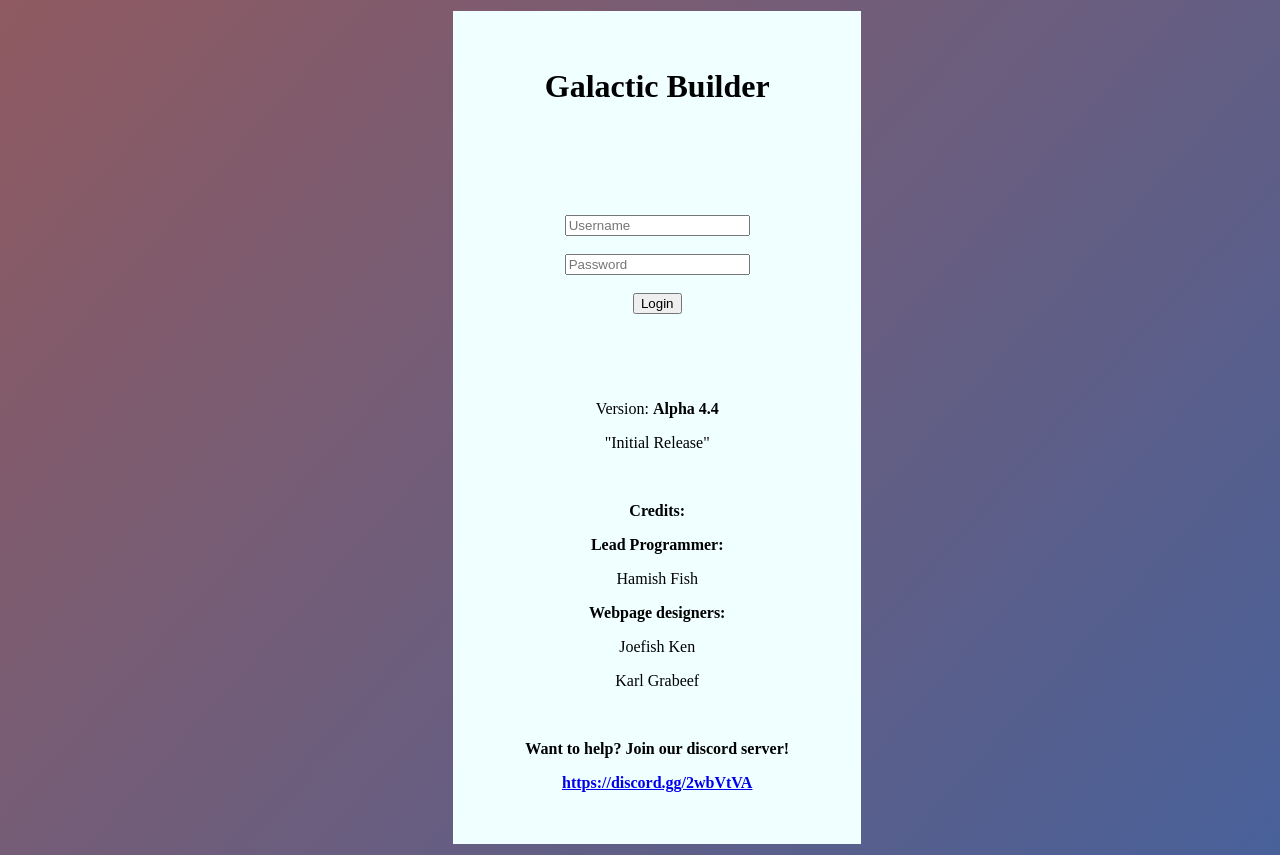
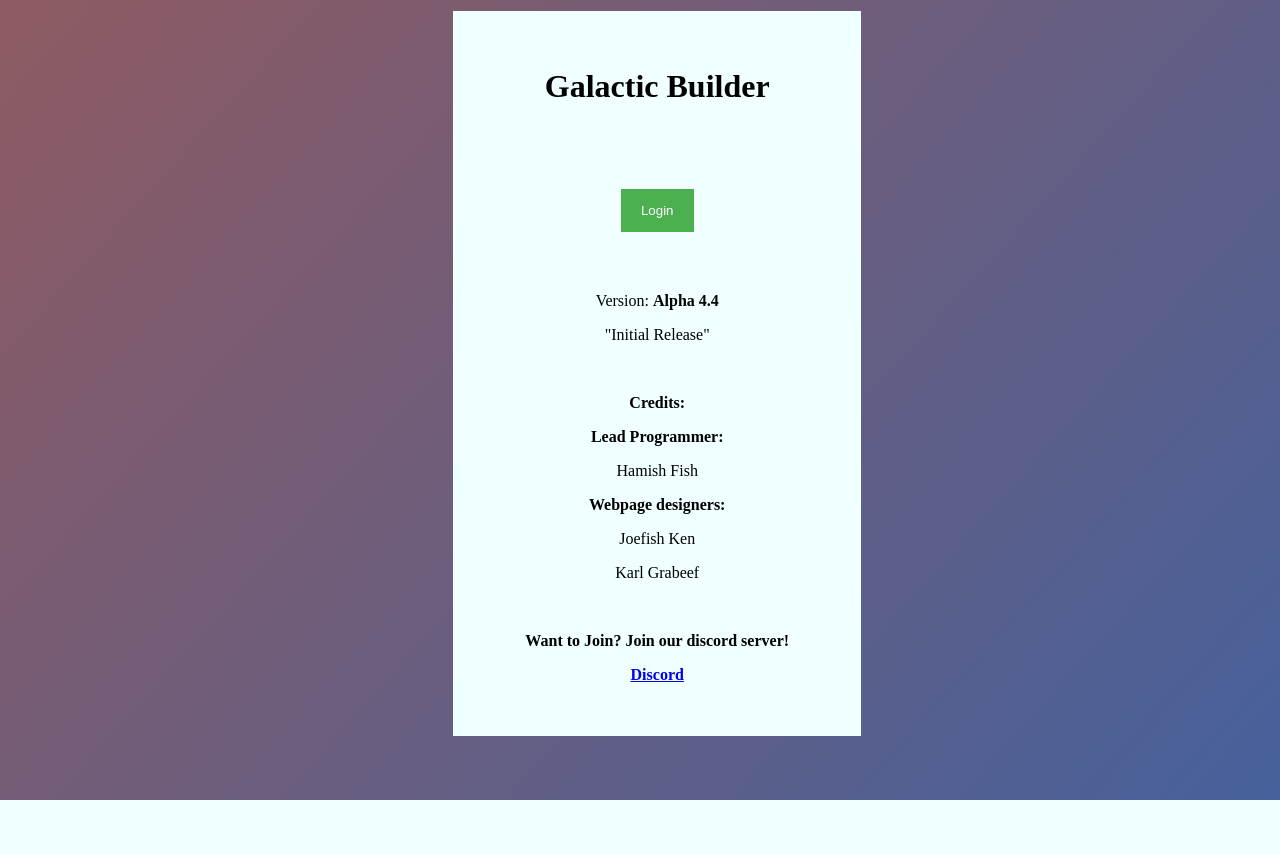
Before and after one commit to gyndlf/galactic-builder, a Flask app: page / in a window 1280 px wide. After the commit the page ends 800 px from the top, so only its background shows below. Run offline with Flask 2, Linux system fonts and the light colour scheme.

Commit message:
Updated login page

```diff
--- a/templates/index.html
+++ b/templates/index.html
@@ -6,6 +6,19 @@
 		<meta name="viewport" content="width=device-width, initial-scale=1.0">
 		<link rel="shortcut icon" href="{{ url_for('static', filename='favicon.ico') }}">
 		<title>Galactic Builder</title>
+
+        <script>
+// Get the modal
+var modal = document.getElementById('id01');
+
+// When the user clicks anywhere outside of the modal, close it
+window.onclick = function(event) {
+    if (event.target == modal) {
+        modal.style.display = "none";
+    }
+}
+</script>
+
 
 		<style type="text/css">
 
@@ -21,40 +34,179 @@
 				100% {background-position: 0% 50%;}
 			}
 
-			div {
+            #div {
 				background-color: azure;
 				text-align: center;
 				align: center;
 				width: 50%;
             }
+
 			#leftthing {
 				width: 35%;
 			}
 			table {
 				width: 100%;
 			}
+
+/* Full-width input fields */
+input[type=text], input[type=password] {
+    width: 100%;
+    padding: 12px 20px;
+    margin: 8px 0;
+    display: inline-block;
+    border: 1px solid #ccc;
+    box-sizing: border-box;
+}
+
+/* Set a style for all buttons */
+button {
+    background-color: #4CAF50;
+    color: white;
+    padding: 14px 20px;
+    margin: 8px 0;
+    border: none;
+    cursor: pointer;
+    width: 100%;
+}
+
+button:hover {
+    opacity: 0.8;
+}
+
+/* Extra styles for the cancel button */
+.cancelbtn {
+    width: auto;
+    padding: 10px 18px;
+    background-color: #f44336;
+}
+
+/* Center the image and position the close button */
+.imgcontainer {
+    text-align: center;
+    margin: 24px 0 12px 0;
+    position: relative;
+}
+
+img.avatar {
+    width: 40%;
+    border-radius: 50%;
+}
+
+.container {
+    padding: 16px;
+}
+
+span.psw {
+    float: right;
+    padding-top: 16px;
+}
+
+/* The Modal (background) */
+.modal {
+    display: none; /* Hidden by default */
+    position: fixed; /* Stay in place */
+    z-index: 1; /* Sit on top */
+    left: 0;
+    top: 0;
+    width: 100%; /* Full width */
+    height: 100%; /* Full height */
+    overflow: auto; /* Enable scroll if needed */
+    background-color: rgb(0,0,0); /* Fallback color */
+    background-color: rgba(0,0,0,0.4); /* Black w/ opacity */
+    padding-top: 60px;
+}
+
+/* Modal Content/Box */
+.modal-content {
+    background-color: #fefefe;
+    margin: 5% auto 15% auto; /* 5% from the top, 15% from the bottom and centered */
+    border: 1px solid #888;
+    width: 80%; /* Could be more or less, depending on screen size */
+}
+
+/* The Close Button (x) */
+.close {
+    position: absolute;
+    right: 25px;
+    top: 0;
+    color: #000;
+    font-size: 35px;
+    font-weight: bold;
+}
+
+.close:hover,
+.close:focus {
+    color: red;
+    cursor: pointer;
+}
+
+/* Add Zoom Animation */
+.animate {
+    -webkit-animation: animatezoom 0.6s;
+    animation: animatezoom 0.6s
+}
+
+@-webkit-keyframes animatezoom {
+    from {-webkit-transform: scale(0)}
+    to {-webkit-transform: scale(1)}
+}
+
+@keyframes animatezoom {
+    from {transform: scale(0)}
+    to {transform: scale(1)}
+}
+
+/* Change styles for span and cancel button on extra small screens */
+@media screen and (max-width: 300px) {
+    span.psw {
+       display: block;
+       float: none;
+    }
+    .cancelbtn {
+       width: 100%;
+    }
+}
 		</style>
 
 	</head>
 	<body>
-		<table>
+
+<div id="id01" class="modal">
+
+
+  <form class="modal-content animate" method="post" action="loginuser">
+    <div class="imgcontainer">
+      <span onclick="document.getElementById('id01').style.display='none'" class="close" title="Close Modal">&times;</span>
+            <label><b>Glactit Builder</b></label>
+        <br>
+        <br>
+      <img src="favicon.ico" alt="Avatar" class="avatar">
+    </div>
+
+    <div class="container">
+
+        <br>
+      <input type="text" placeholder="Username" name="username" required>
+
+      <input type="password" placeholder="Password" name="password" required>
+
+      <button type="submit">Login</button>
+    </div>
+  </form>
+</div>
+
+
+
+		<table >
 			<tr>
 				<td id = "leftthing"></td>
 				<td id = "maininfo">
-						<div>
+						<div id="div">
 						<br><br>
 						<h1>Galactic Builder</h1>
-						<p><br><br><br><br>
-						<form action="loginuser" method="post">
-                            <input type="text" name="username" placeholder="Username">
-							<br>
-							<br>
-				            <input type="password" name="password" placeholder="Password">
-							<br>
-							<br>
-							<input type="submit" value="Login">
-						</form>
-						<p><br><br><br>
+						<br><br><br>
+                            <button onclick="document.getElementById('id01').style.display='block'" style="width:auto;">Login</button>
+                         <br><br><br>
 							<p>Version: <b>Alpha 4.4</b></p>
 							<p>"Initial Release"</p>
 						<br>
@@ -65,8 +217,8 @@
 						<p>Joefish Ken</p>
 						<p>Karl Grabeef</p>
 						<br>
-						<p><b>Want to help? Join our discord server!</b></p>
-							<a href="https://discord.gg/2wbVtVA"><p><b>https://discord.gg/2wbVtVA</b></p></a>
+						<p><b>Want to Join? Join our discord server!</b></p>
+							<a href="https://discord.gg/2wbVtVA"><p><b>Discord</b></p></a>
 						<br><br>
 					</div>
 				</td>
```
